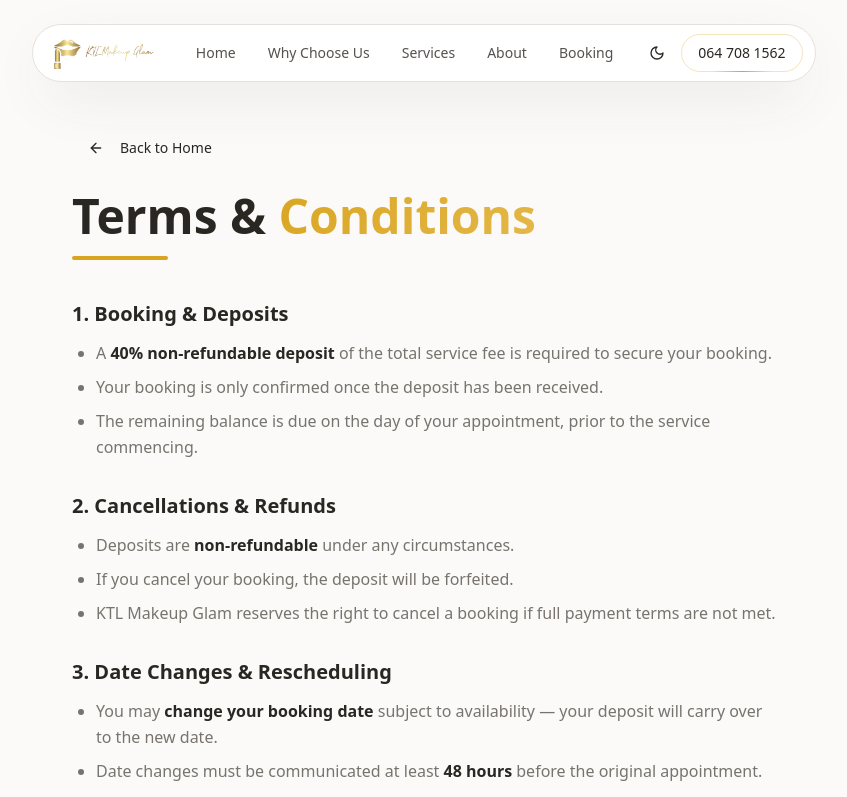
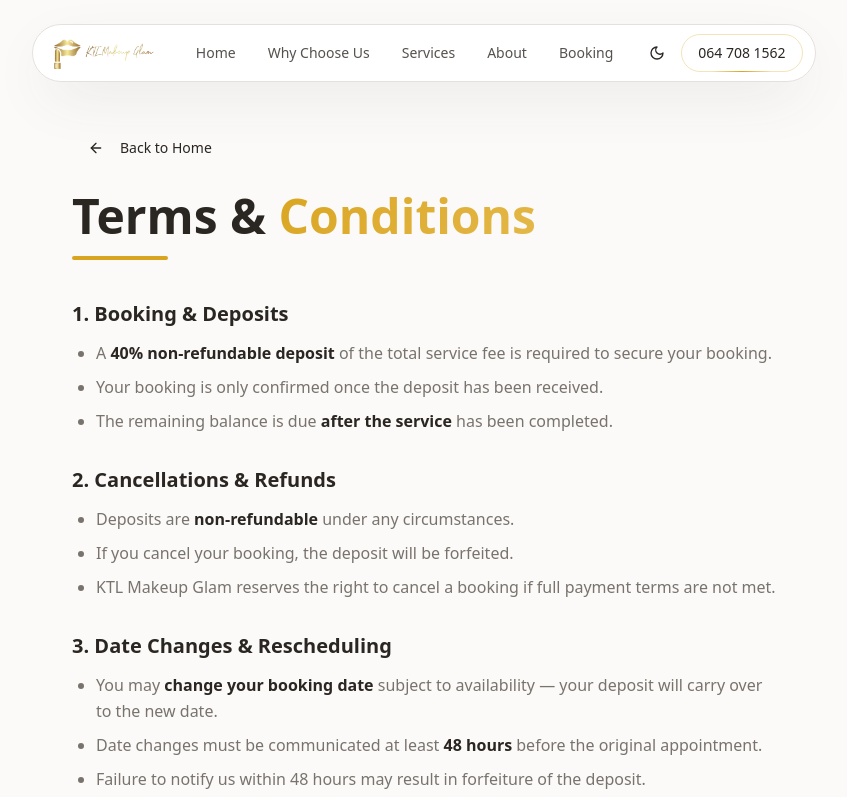
Before and after one commit to archtqwbagncy/ktlmakeupglam, a React (Vite) app: page /terms-and-conditions in a window 1280 px wide. Shown: the top 797 px of the page, without its empty margins (216-1063 px from the left). Built offline with nearby package versions, Linux system fonts and the light colour scheme; the HTML template or start-up script is replaced by a standard one.

Commit message:
Changes
Co-authored-by: katlimasipa <239146874+katlimasipa@users.noreply.github.com>

```diff
--- a/src/pages/TermsAndConditions.tsx
+++ b/src/pages/TermsAndConditions.tsx
@@ -32,7 +32,7 @@ const TermsAndConditions = () => {
                   Your booking is only confirmed once the deposit has been received.
                 </li>
                 <li>
-                  The remaining balance is due on the day of your appointment, prior to the service commencing.
+                  The remaining balance is due <strong className="text-foreground">after the service</strong> has been completed.
                 </li>
               </ul>
             </div>
```
